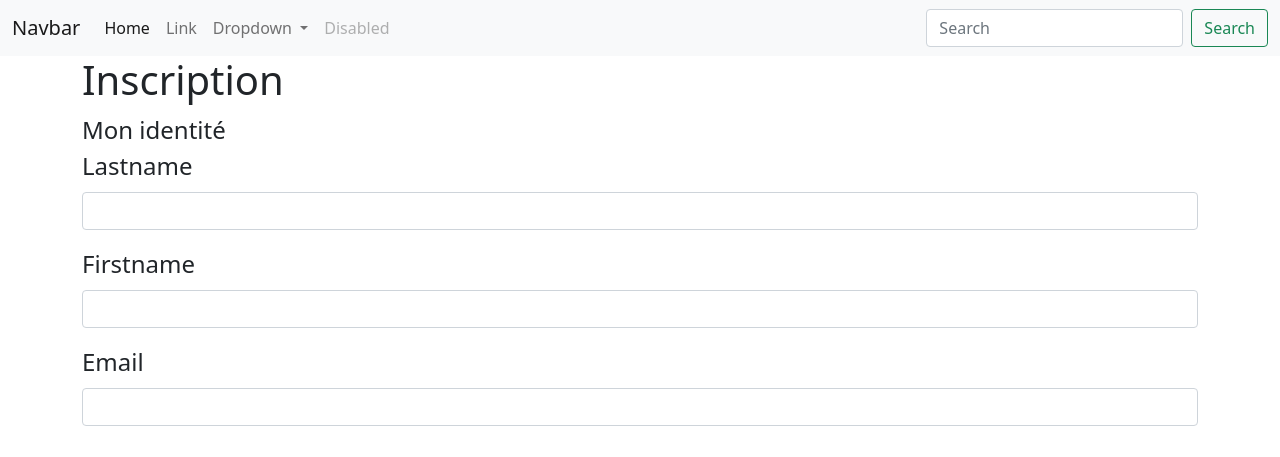
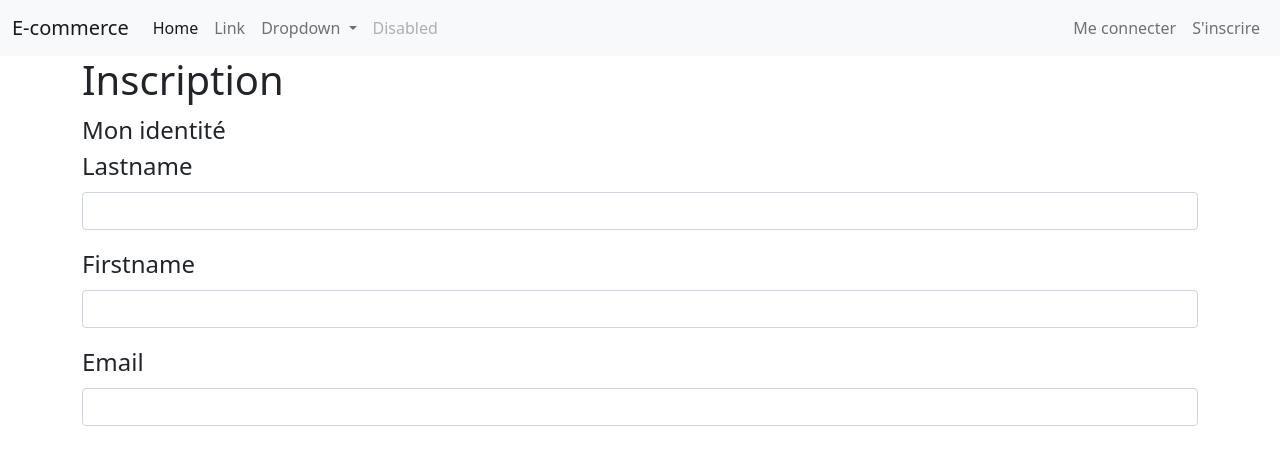
Before and after one commit to bramsobrahms/ecommerce, a Symfony app: template templates/registration/register.html.twig in a window 1280 px wide. Shown: the top 457 px of the page. Run offline with Twig, Linux system fonts and the light colour scheme; the template is opened without the code that fills it, so the values that code supplies are empty; form fields are guessed from the names that the template uses; some libraries are stand-ins or nearby versions.

Commit message:
navbar with login, update and register

```diff
--- a/templates/nav/nav.html.twig
+++ b/templates/nav/nav.html.twig
@@ -1,6 +1,6 @@
 <nav class="navbar navbar-expand-lg navbar-light bg-light">
 	<div class="container-fluid">
-		<a class="navbar-brand" href="#">Navbar</a>
+		<a class="navbar-brand" href="#">E-commerce</a>
 		<button class="navbar-toggler" type="button" data-bs-toggle="collapse" data-bs-target="#navbarSupportedContent" aria-controls="navbarSupportedContent" aria-expanded="false" aria-label="Toggle navigation">
 			<span class="navbar-toggler-icon"></span>
 		</button>
@@ -33,10 +33,24 @@
 					<a class="nav-link disabled">Disabled</a>
 				</li>
 			</ul>
-			<form class="d-flex">
-				<input class="form-control me-2" type="search" placeholder="Search" aria-label="Search">
-				<button class="btn btn-outline-success" type="submit">Search</button>
-			</form>
+
+			<ul class="navbar-nav ms-auto mb-2 mb-lg-0">
+				{% if app.user %}
+					<li class="nav-item">
+						<a class="nav-link" href="#">Mon compte</a>
+					</li>
+					<li class="nav-item">
+						<a class="nav-link" href="{{ path('app_logout') }}">Me déconnecter</a>
+					</li>
+				{% else %}
+					<li class="nav-item">
+						<a class="nav-link" href="{{ path('app_login') }}">Me connecter</a>
+					</li>
+					<li class="nav-item">
+						<a class="nav-link" href="{{ path('app_register') }}">S'inscrire</a>
+					</li>
+				{% endif %}
+			</ul>
 		</div>
 	</div>
 </nav>
```
